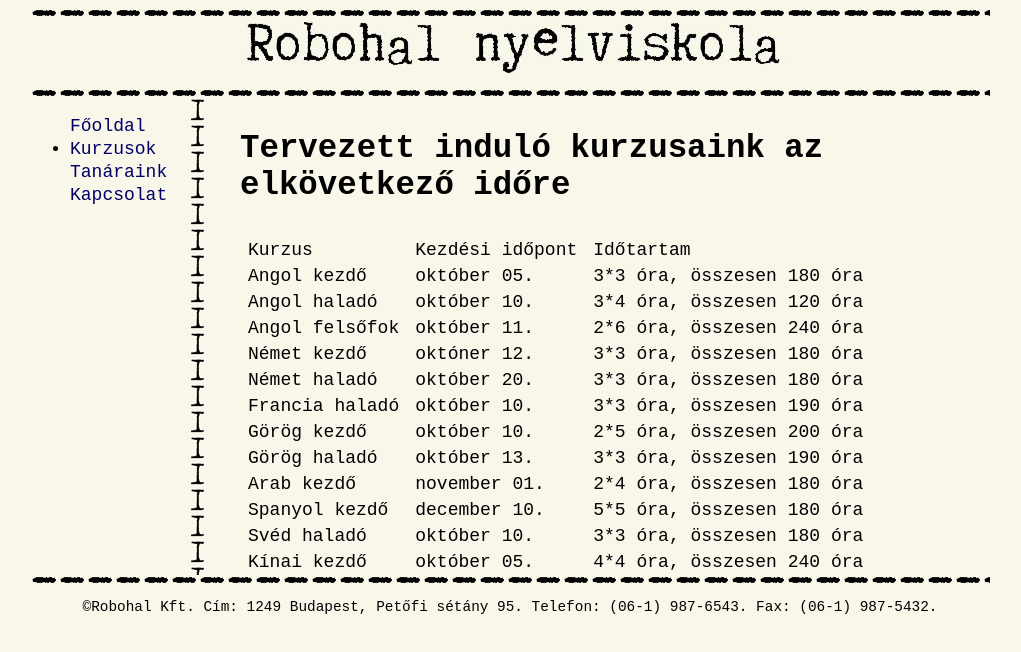
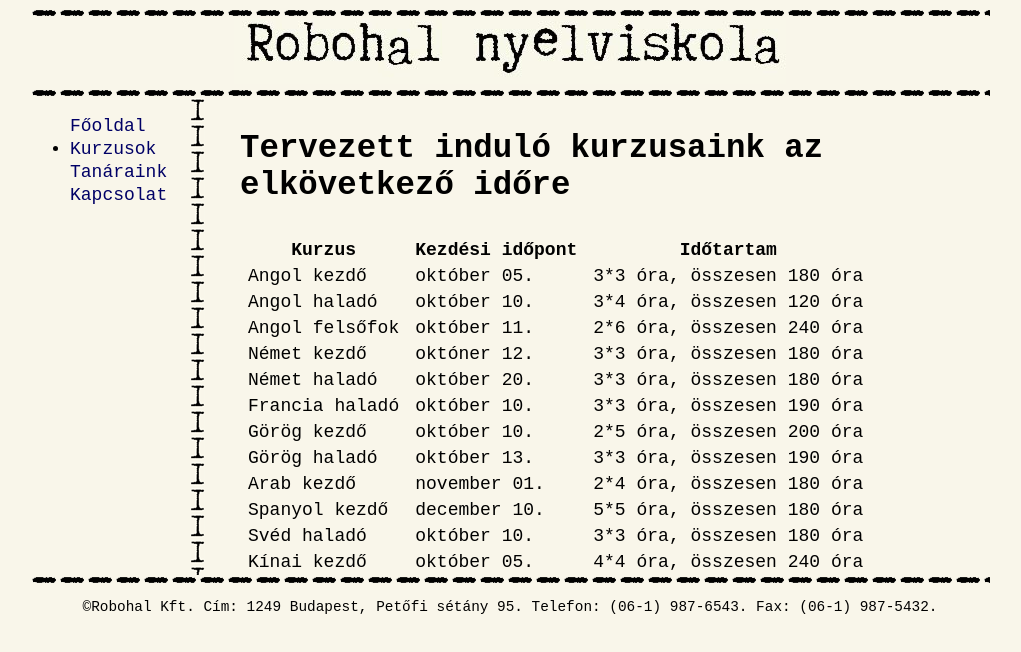
Before and after one commit to paaldorina/munkaf-jlok-30_onallo, a plain HTML site: page kurzusok.html in a window 1280 px wide. Shown: the whole page, without its empty margins (130-1151 px from the left). Drawn offline with Linux system fonts and the light colour scheme.

Commit message:
feladat 7

```diff
--- a/kurzusok.html
+++ b/kurzusok.html
@@ -1,10 +1,12 @@
 <!DOCTYPE html>
 <html lang="hu">
+
 <head>
   <meta charset="utf-8">
   <link rel="stylesheet" href="styles.css">
   <title>Robohal nyelviskola</title>
 </head>
+
 <body>
   <div id="teteje">
     <div class="vizszintes_elvalaszto"></div>
@@ -24,9 +26,9 @@
       <table>
         <thead>
           <tr>
-                    <td>Kurzus</td>
-                    <td>Kezdési időpont</td>
-                    <td>Időtartam</td>
+            <th>Kurzus</th>
+            <th>Kezdési időpont</th>
+            <th>Időtartam</th>
           </tr>
         </thead>
         <tbody>
@@ -99,4 +101,5 @@
     <p>&copy;Robohal Kft. Cím: 1249 Budapest, Petőfi sétány 95. Telefon: (06-1) 987-6543. Fax: (06-1) 987-5432.</p>
   </div>
 </body>
+
 </html>
```
Lines whose indentation alone changed are shown as unchanged.
